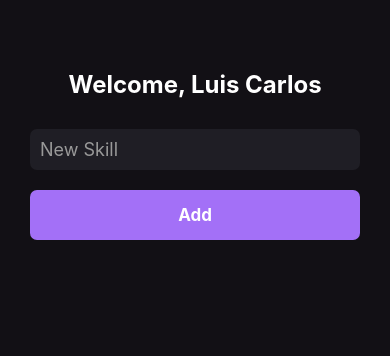
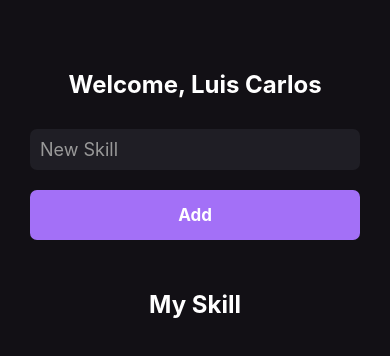
Before and after one commit to luiscns-alt/myskills, a React Native app: screen / in a window 390 px wide. Shown: the top 356 px of the page. Built offline with nearby package versions, Linux system fonts and the light colour scheme.

Commit message:
Feat: Imutabilidade no React com o useState.

```diff
--- a/src/pages/Home.js
+++ b/src/pages/Home.js
@@ -5,12 +5,18 @@ import {
     StyleSheet,
     TextInput,
     Platform,
-    Button,
     TouchableOpacity,
 } from 'react-native';
 
 export function Home() {
-    const [newSkill, setNewSkill] = useState();
+    const [newSkill, setNewSkill] = useState('');
+    const [mySkill, setMySkill] = useState([]);
+
+    function handleNewAddSkill() {
+        setMySkill(oldState => [...oldState, newSkill]);
+        console.log(mySkill);
+    }
+
     return (
         <View style={styles.container}>
             <Text style={styles.text}>Welcome, Luis Carlos</Text>
@@ -22,10 +28,16 @@ export function Home() {
             />
             <TouchableOpacity
                 style={styles.touchableOpacity}
-                activeOpacity={0.7}>
+                activeOpacity={0.7}
+                onPress={handleNewAddSkill}>
                 <Text style={styles.buttonText}>Add</Text>
             </TouchableOpacity>
-            <Text style={[styles.text, {marginTop: 50}]}>{newSkill}</Text>
+            <Text style={[styles.text, {marginVertical: 50}]}>My Skill</Text>
+            {mySkill.map((skill, index) => (
+                <TouchableOpacity key={index} style={styles.buttonSkill}>
+                    <Text style={styles.textSkill}>{skill}</Text>
+                </TouchableOpacity>
+            ))}
         </View>
     );
 }
@@ -63,4 +75,16 @@ const styles = StyleSheet.create({
         fontSize: 17,
         fontWeight: 'bold',
     },
+    buttonSkill: {
+        backgroundColor: '#1F1E25',
+        padding: 15,
+        borderRadius: 50,
+        alignItems: 'center',
+        marginVertical: 5,
+    },
+    textSkill: {
+        color: '#FFF',
+        fontSize: 22,
+        fontWeight: 'bold',
+    },
 });
```
